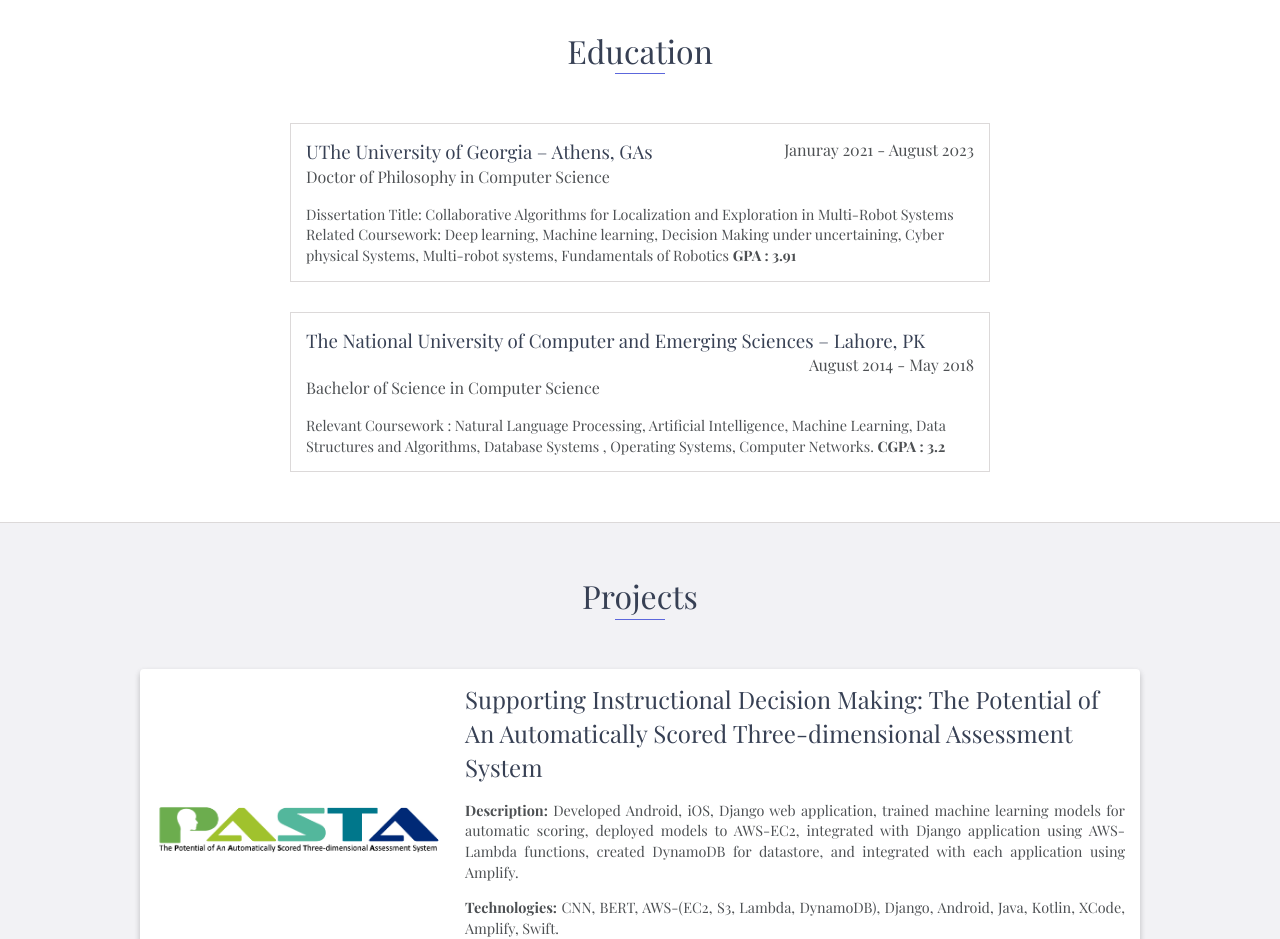
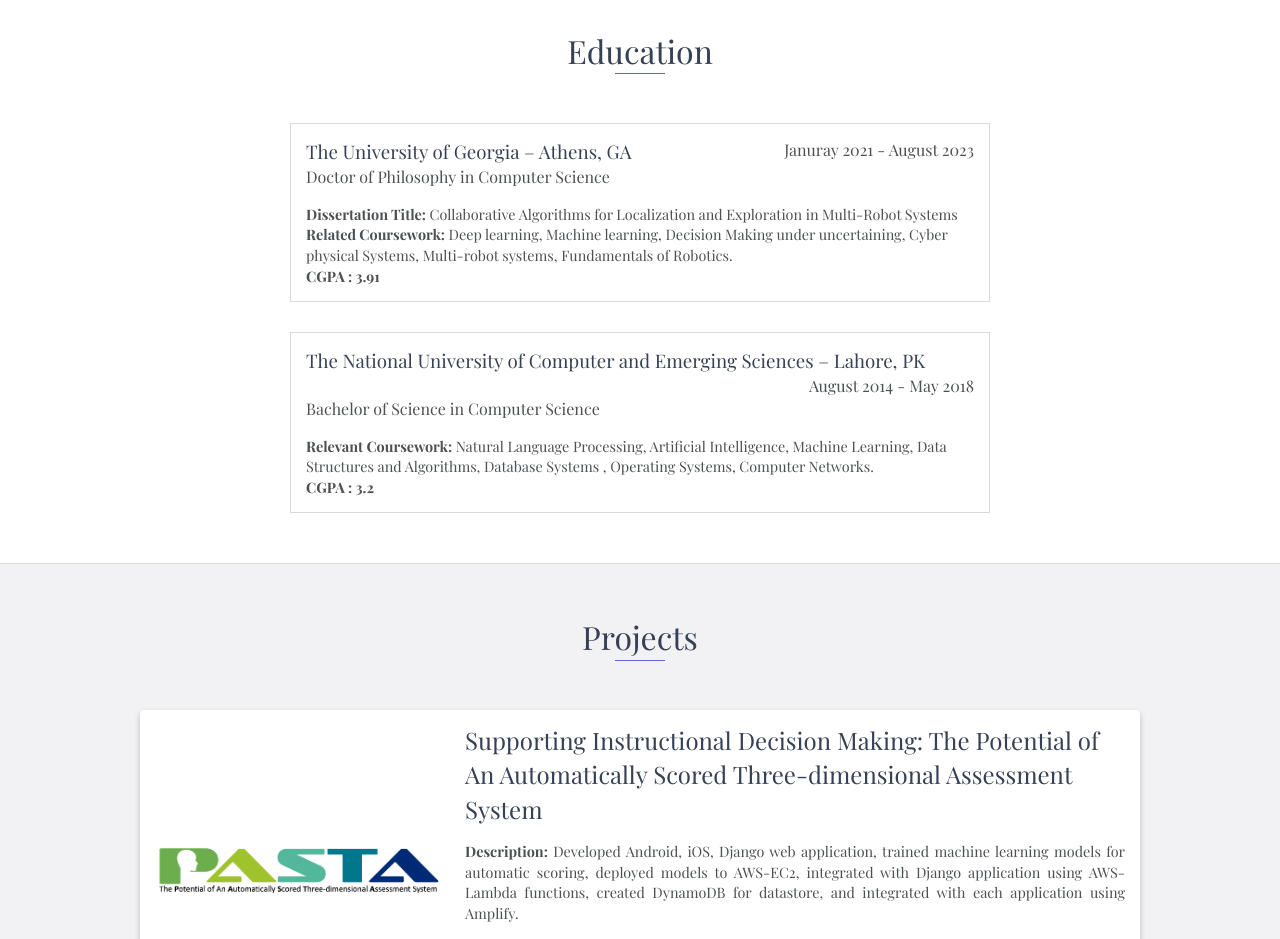
Before and after one commit to ehsanlatif/ehsanlatif.github.io, a website: page index.html in a window 1280 px wide. Shown: the part 2400-3339 px from the top of the page. Drawn offline with nearby package versions, Linux system fonts and the light colour scheme; a web font is replaced by a local one.

Commit message:
Minor changes in text

```diff
--- a/index.html
+++ b/index.html
@@ -158,14 +158,12 @@
     <div id="education">
         <h2 class="heading">Education</h2>
         <div class="education-block">
-            <h3>UThe University of Georgia – Athens, GAs</h3>
+            <h3>The University of Georgia – Athens, GA</h3>
             <span class="education-date">Januray 2021 - August 2023</span>
             <h4>Doctor of Philosophy in Computer Science</h4>
-            <p>
-                Dissertation Title: Collaborative Algorithms for Localization and Exploration in Multi-Robot Systems
-                Related Coursework: Deep learning, Machine learning, Decision Making under uncertaining, Cyber physical Systems, Multi-robot systems, Fundamentals of Robotics
-                <b>GPA : 3.91</b>
-            </p>
+            <p><b>Dissertation Title:</b> Collaborative Algorithms for Localization and Exploration in Multi-Robot Systems</p>
+            <p><b>Related Coursework:</b> Deep learning, Machine learning, Decision Making under uncertaining, Cyber physical Systems, Multi-robot systems, Fundamentals of Robotics.</p>
+            <p><b>CGPA : 3.91</b></p>
         </div>
         <!-- End .education-block -->
 
@@ -173,9 +171,8 @@
             <h3>The National University of Computer and Emerging Sciences – Lahore, PK</h3>
             <span class="education-date">August 2014 - May 2018</span>
             <h4>Bachelor of Science in Computer Science </h4>
-            <p>Relevant Coursework : Natural Language Processing, Artificial Intelligence, Machine Learning, Data Structures and Algorithms, Database Systems , Operating Systems, Computer Networks.
-                <b>CGPA : 3.2</b>
-            </p>
+            <p><b>Relevant Coursework:</b> Natural Language Processing, Artificial Intelligence, Machine Learning, Data Structures and Algorithms, Database Systems , Operating Systems, Computer Networks.</p>
+            <p><b>CGPA : 3.2</b></p>
         </div>
         <!-- End .education-block -->
     </div>
```
